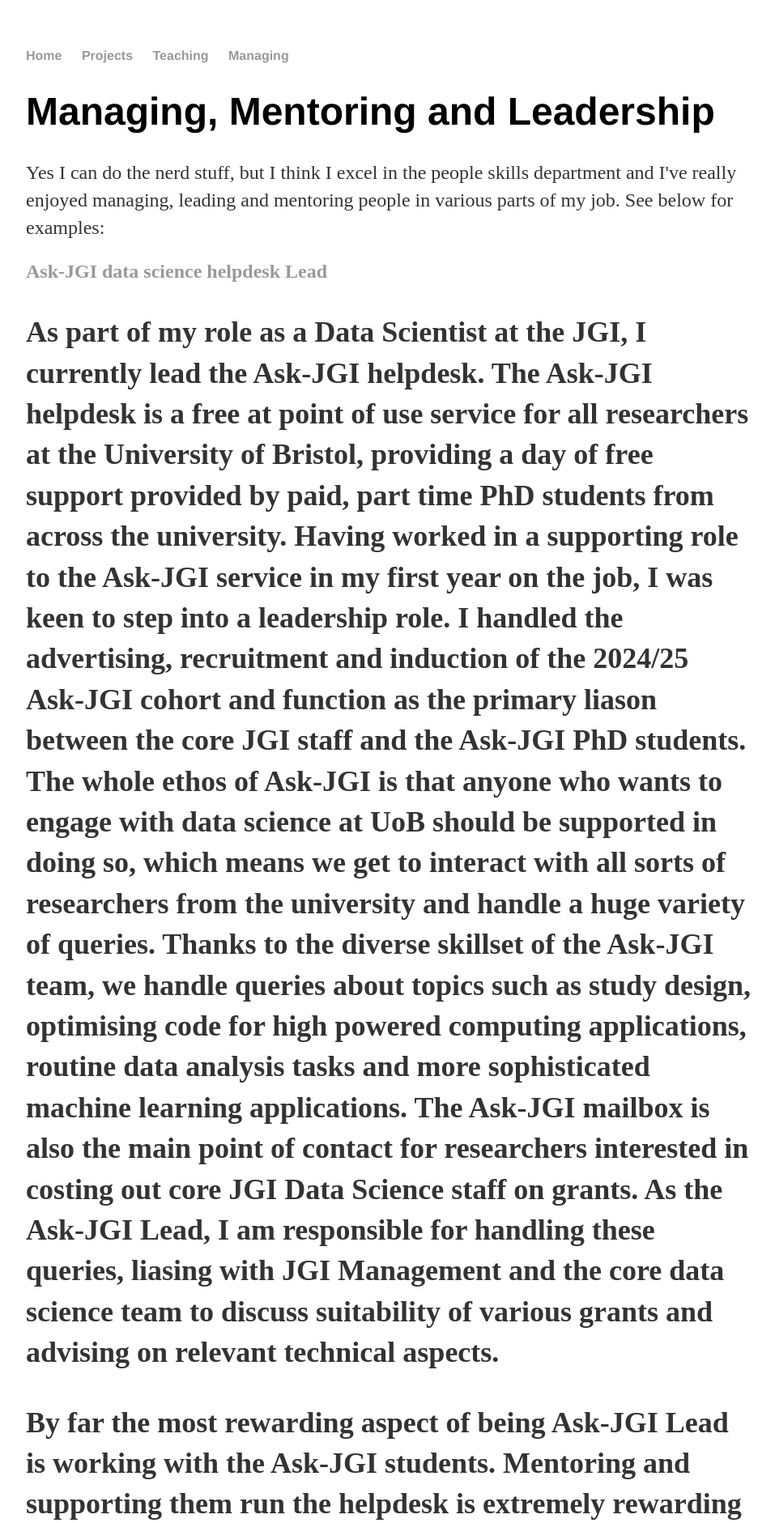
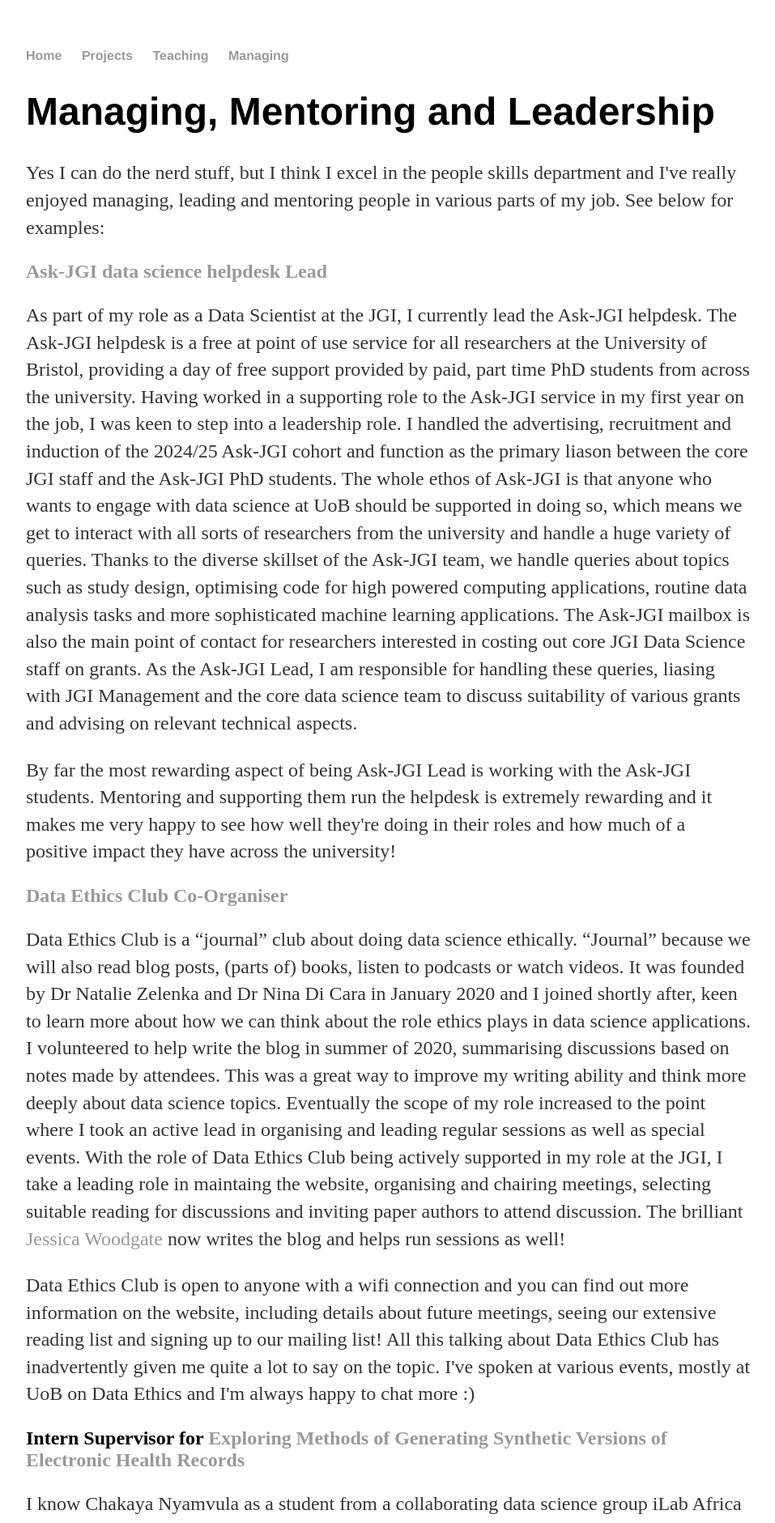
Before and after one commit to HuwWDay/HuwWDay.github.io, a Jekyll site: the page built from mentoring/index.html, in a window 1280 px wide. Shown: the top 1881 px of the page at 81% size, without its empty margins (160-1117 px from the left). Built offline with Jekyll 4.4.1, drawn with Linux system fonts in a browser that asks for light colours.

```diff
--- a/mentoring/index.html
+++ b/mentoring/index.html
@@ -6,7 +6,7 @@ title: Huw Day, Data Scientist
 <h1>Managing, Mentoring and Leadership</h1>
 	<p>Yes I can do the nerd stuff, but I think I excel in the people skills department and I've really enjoyed managing, leading and mentoring people in various parts of my job. See below for examples:</p>
 
-<h2><a href="https://jgibristol.github.io/ask-jgi-handbook/pages/intro.html">Ask-JGI data science helpdesk Lead</a> <h2>
+<h2><a href="https://jgibristol.github.io/ask-jgi-handbook/pages/intro.html">Ask-JGI data science helpdesk Lead</a> </h2>
 <p>As part of my role as a Data Scientist at the JGI, I currently lead the Ask-JGI helpdesk. The Ask-JGI helpdesk is a free at point of use service for all researchers at the University of Bristol, providing a day of free support provided by paid, part time PhD students from across the university.
   Having worked in a supporting role to the Ask-JGI service in my first year on the job, I was keen to step into a leadership role. I handled the advertising, recruitment and induction of the 2024/25 Ask-JGI cohort and function as the primary liason between the core JGI staff and the Ask-JGI PhD students.
   The whole ethos of Ask-JGI is that anyone who wants to engage with data science at UoB should be supported in doing so, which means we get to interact with all sorts of researchers from the university and handle a huge variety of queries.
@@ -15,7 +15,7 @@ title: Huw Day, Data Scientist
 
   <p>By far the most rewarding aspect of being Ask-JGI Lead is working with the Ask-JGI students. Mentoring and supporting them run the helpdesk is extremely rewarding and it makes me very happy to see how well they're doing in their roles and how much of a positive impact they have across the university!</p>
 
-  <h2><a href="dataethicsclub.com">Data Ethics Club Co-Organiser </a><h2>
+  <h2><a href="dataethicsclub.com">Data Ethics Club Co-Organiser </a></h2>
 <p>Data Ethics Club is a “journal” club about doing data science ethically. “Journal” because we will also read blog posts, (parts of) books, listen to podcasts or watch videos. It was founded by Dr Natalie Zelenka and Dr Nina Di Cara in January 2020 and I joined shortly after, keen to learn more about how we can think about the role ethics plays in data science applications. I volunteered to help write the blog in summer of 2020, summarising discussions based on notes made by attendees.
 This was a great way to improve my writing ability and think more deeply about data science topics. Eventually the scope of my role increased to the point where I took an active lead in organising and leading regular sessions as well as special events.
   With the role of Data Ethics Club being actively supported in my role at the JGI, I take a leading role in maintaing the website, organising and chairing meetings, selecting suitable reading for discussions and inviting paper authors to attend discussion.
@@ -23,7 +23,7 @@ This was a great way to improve my writing ability and think more deeply about d
     <p>Data Ethics Club is open to anyone with a wifi connection and you can find out more information on the website, including details about future meetings, seeing our extensive reading list and signing up to our mailing list!
       All this talking about Data Ethics Club has inadvertently given me quite a lot to say on the topic. I've spoken at various events, mostly at UoB on Data Ethics and I'm always happy to chat more :)</p>
 
-<h2>Intern Supervisor for <a href="https://jeangoldinginstitute.blogs.bristol.ac.uk/2024/09/04/chakaya-nyamvulas-jgi-placement/">Exploring Methods of Generating Synthetic Versions of Electronic Health Records</a> <h2>
+<h2>Intern Supervisor for <a href="https://jeangoldinginstitute.blogs.bristol.ac.uk/2024/09/04/chakaya-nyamvulas-jgi-placement/">Exploring Methods of Generating Synthetic Versions of Electronic Health Records</a> </h2>
 <p>I know Chakaya Nyamvula as a student from a collaborating data science group iLab Africa at Strathmore University in Nairobi, Kenya which I had visiting in November 2023. Chakaya was working part time as a Business Intelligence Analyst with iLab Africa whilst doing her MSc in AI and Data Science at Keele University. For the summer placement section of her MSc, she worked as a paid research intern under the supervision of me!
 As part of the continuation of a previous body of work on generating synthetic versions of electronic health records, Chakaya was tasked with accessing the MIMIC IV dataset of electronic health records, processing it and then using various methods to generate synthetic versions of it and benchmark the outputs.
 She experimented with more routine methods such as using kernel density estimation to emulate distributions of numerical data in a generative adversarial network which attempted to emulate the multi-variate distribution of the training data. This process was computationally and mathematically non-trivial, requiring her to adapt existing code to understand and implement a more appropriate metric for the task (a Wasserstein loss function).
```
